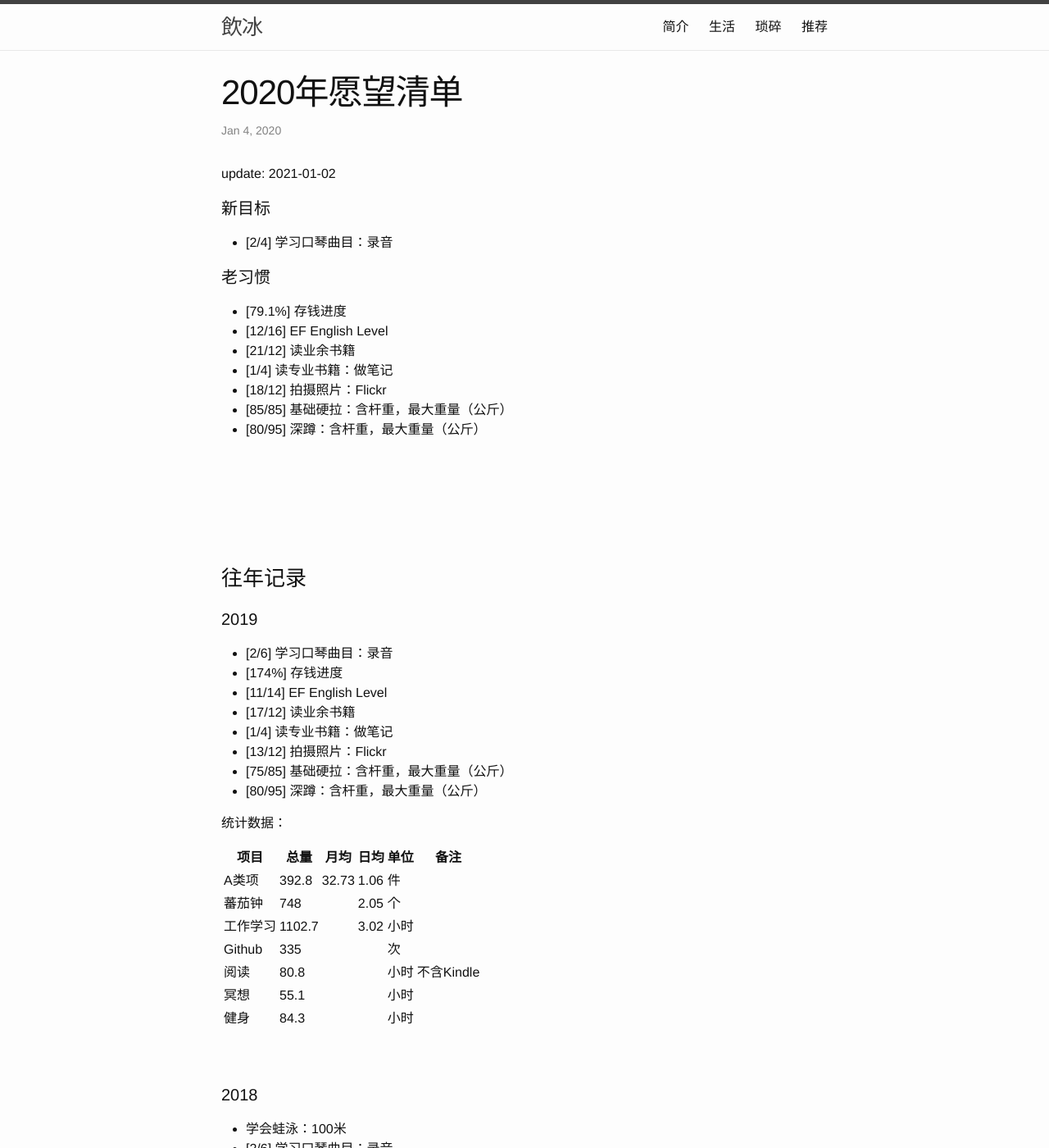
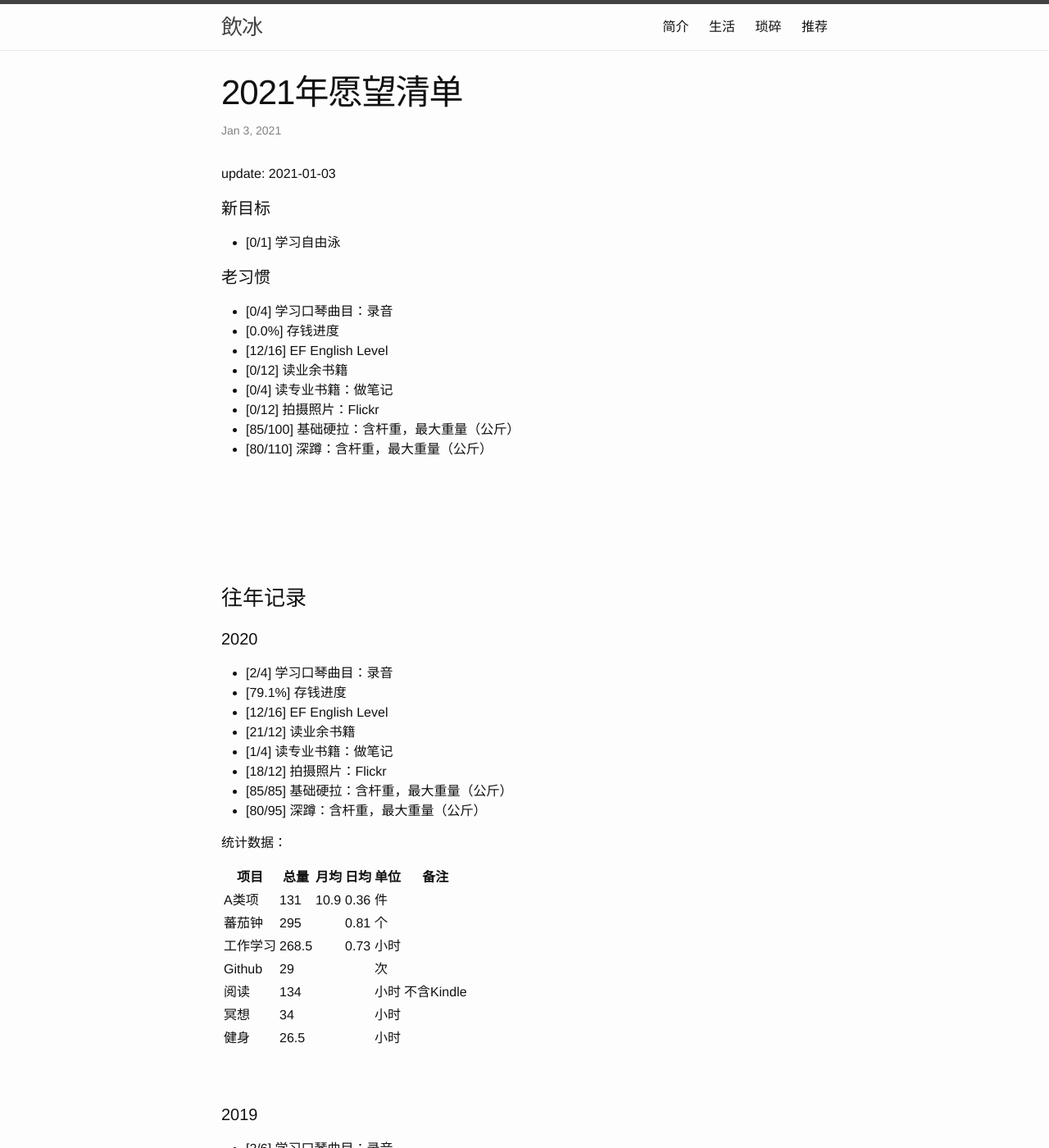
Before and after one commit to facaiy/facaiy.github.io, a Jekyll site: the page built from _posts/2021-01-03-wish.md, in a window 1280 px wide and 1400 px high. Shown: the whole window at 82% size. Built offline with Jekyll 4.4.1, drawn with Linux system fonts in a browser that asks for light colours; comment, search, counter and statistics services are not loaded.

Commit message:
2021年愿望更新

```diff
--- a/_posts/2020-01-04-wish.md
+++ b/_posts/2021-01-03-wish.md
@@ -1,26 +1,27 @@
 ---
 layout: post
-title: "2020年愿望清单"
+title: "2021年愿望清单"
 description: ""
 category: life
 tags: []
-modify: 2021-01-02 12:19:40
+modify: 2021-01-03 07:17:26
 ---
 
-update: 2021-01-02
+update: 2021-01-03
 
 
 #### 新目标
-+ [2/4] 学习口琴曲目：录音
++ [0/1] 学习自由泳
 
 #### 老习惯
-+ [79.1%] 存钱进度
++ [0/4] 学习口琴曲目：录音
++ [0.0%] 存钱进度
 + [12/16] EF English Level
-+ [21/12] 读业余书籍
-+ [1/4] 读专业书籍：做笔记
-+ [18/12] 拍摄照片：Flickr
-+ [85/85] 基础硬拉：含杆重，最大重量（公斤）
-+ [80/95] 深蹲：含杆重，最大重量（公斤）
++ [0/12] 读业余书籍
++ [0/4] 读专业书籍：做笔记
++ [0/12] 拍摄照片：Flickr
++ [85/100] 基础硬拉：含杆重，最大重量（公斤）
++ [80/110] 深蹲：含杆重，最大重量（公斤）
 
 
 <br />
@@ -30,6 +31,31 @@ update: 2021-01-02
 <br />
 
 ### 往年记录
+
+#### 2020
++ [2/4] 学习口琴曲目：录音
++ [79.1%] 存钱进度
++ [12/16] EF English Level
++ [21/12] 读业余书籍
++ [1/4] 读专业书籍：做笔记
++ [18/12] 拍摄照片：Flickr
++ [85/85] 基础硬拉：含杆重，最大重量（公斤）
++ [80/95] 深蹲：含杆重，最大重量（公斤）
+
+统计数据：
+
+项目 | 总量 | 月均 | 日均 | 单位 | 备注
+-----|------|------|------|------|----
+A类项 | 131 | 10.9 | 0.36 | 件   |
+蕃茄钟 | 295 |  | 0.81 | 个   |
+工作学习 | 268.5 |  | 0.73 | 小时|
+Github | 29 |     |      | 次   |
+阅读| 134 |    |      | 小时 | 不含Kindle
+冥想  | 34 |    |      | 小时 |
+健身  | 26.5 |    |      | 小时 |
+
+<br />
+<br />
 
 #### 2019
 + [2/6] 学习口琴曲目：录音
```
Also changed, not shown: recommend.md (+27 -1 lines).
